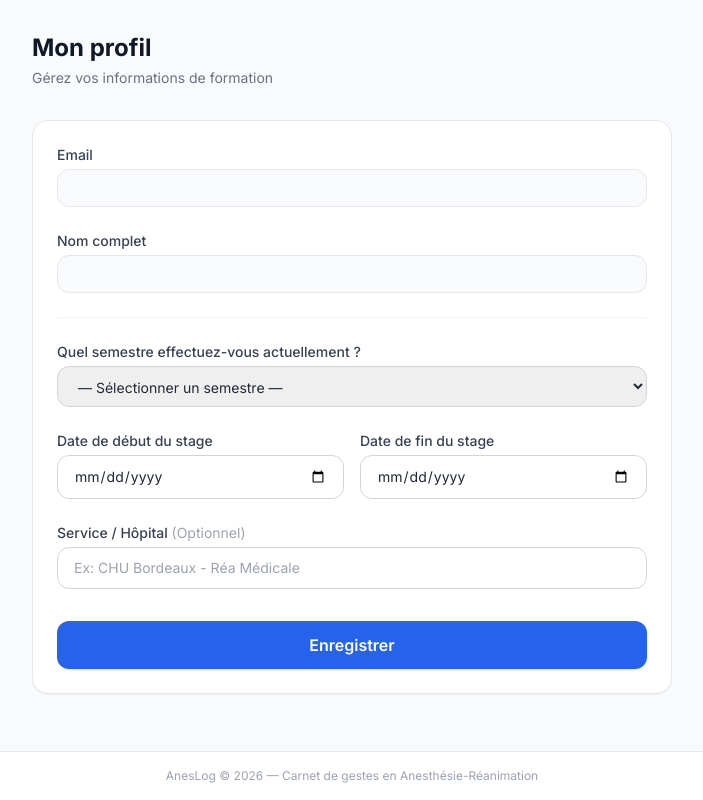
After one commit to SachaRozencwajg/AnesLog, a FastAPI app: template app/templates/profile.html in a window 1280 px wide. The commit adds this page. Shown: the whole page, without its empty margins (288-991 px from the left). Run offline with FastAPI, Linux system fonts and the light colour scheme; the template is opened without the code that fills it, so the values that code supplies are empty; some libraries are stand-ins or nearby versions.

Commit message:
feat: user profile with semester tracking
- models: added semester, start_date, end_date, institution to User
- routes: added /profil (get/post) for managing user details
- templates: added profile.html, updated base.html (nav), dashboard.html (banner)
- migration: added startup schema check in main.py for SQLite

```diff
--- a/app/main.py
+++ b/app/main.py
@@ -14,17 +14,59 @@ from app.models import User, UserRole
 # Create tables on startup
 Base.metadata.create_all(bind=engine)
 
+# Run simple migration for new columns (SQLite specific)
+import sqlite3
+import os
+
+def run_migrations():
+    """Add columns to users table for profile features."""
+    # Only run for SQLite
+    db_url = os.getenv("DATABASE_URL", "sqlite:///./aneslog.db")
+    if "sqlite" not in db_url:
+        return
+
+    db_path = db_url.replace("sqlite:///", "").replace("./", "")
+    if not os.path.exists(db_path):
+        return
+
+    try:
+        conn = sqlite3.connect(db_path)
+        cursor = conn.cursor()
+
+        columns = [
+            ("semester", "INTEGER"),
+            ("start_date", "DATETIME"),
+            ("end_date", "DATETIME"),
+            ("institution", "VARCHAR(255)")
+        ]
+
+        for col_name, col_type in columns:
+            try:
+                cursor.execute(f"ALTER TABLE users ADD COLUMN {col_name} {col_type}")
+                print(f"Migration: Added column {col_name}")
+            except sqlite3.OperationalError as e:
+                # Ignore "duplicate column name" error
+                pass
+
+        conn.commit()
+        conn.close()
+    except Exception as e:
+        print(f"Migration warning: {e}")
+
+run_migrations()
+
 app = FastAPI(title="AnesLog", description="Carnet de gestes en Anesthésie-Réanimation")
 
 # Mount static files
 app.mount("/static", StaticFiles(directory="app/static"), name="static")
 
 # Import and register route modules
-from app.routes import auth_routes, resident_routes, senior_routes
+from app.routes import auth_routes, resident_routes, senior_routes, profile_routes
 
 app.include_router(auth_routes.router)
 app.include_router(resident_routes.router)
 app.include_router(senior_routes.router)
+app.include_router(profile_routes.router)
 
 
 @app.get("/")
--- a/app/templates/base.html
+++ b/app/templates/base.html
@@ -1,5 +1,6 @@
 <!DOCTYPE html>
 <html lang="fr">
+
 <head>
     <meta charset="UTF-8">
     <meta name="viewport" content="width=device-width, initial-scale=1.0">
@@ -38,6 +39,7 @@
 
     <link rel="stylesheet" href="/static/css/custom.css">
 </head>
+
 <body class="bg-surface-50 font-sans text-gray-800 min-h-screen flex flex-col">
 
     <!-- Navigation -->
@@ -47,9 +49,11 @@
             <div class="flex items-center justify-between h-16">
                 <!-- Logo -->
                 <a href="/" class="flex items-center gap-2">
-                    <div class="w-8 h-8 bg-gradient-to-br from-primary-500 to-medical-accent rounded-lg flex items-center justify-center">
+                    <div
+                        class="w-8 h-8 bg-gradient-to-br from-primary-500 to-medical-accent rounded-lg flex items-center justify-center">
                         <svg class="w-5 h-5 text-white" fill="none" stroke="currentColor" viewBox="0 0 24 24">
-                            <path stroke-linecap="round" stroke-linejoin="round" stroke-width="2" d="M9 12h6m-6 4h6m2 5H7a2 2 0 01-2-2V5a2 2 0 012-2h5.586a1 1 0 01.707.293l5.414 5.414a1 1 0 01.293.707V19a2 2 0 01-2 2z"/>
+                            <path stroke-linecap="round" stroke-linejoin="round" stroke-width="2"
+                                d="M9 12h6m-6 4h6m2 5H7a2 2 0 01-2-2V5a2 2 0 012-2h5.586a1 1 0 01.707.293l5.414 5.414a1 1 0 01.293.707V19a2 2 0 01-2 2z" />
                         </svg>
                     </div>
                     <span class="text-lg font-bold text-primary-900">AnesLog</span>
@@ -58,27 +62,50 @@
                 <!-- Nav links -->
                 <div class="flex items-center gap-1 sm:gap-3">
                     {% if user.role.value == 'resident' %}
-                    <a href="/tableau-de-bord" class="nav-link px-3 py-2 rounded-lg text-sm font-medium text-gray-600 hover:text-primary-600 hover:bg-primary-50 transition-all">
+                    <a href="/tableau-de-bord"
+                        class="nav-link px-3 py-2 rounded-lg text-sm font-medium text-gray-600 hover:text-primary-600 hover:bg-primary-50 transition-all">
                         Tableau de bord
                     </a>
-                    <a href="/mon-carnet" class="nav-link px-3 py-2 rounded-lg text-sm font-medium text-gray-600 hover:text-primary-600 hover:bg-primary-50 transition-all">
+                    <a href="/mon-carnet"
+                        class="nav-link px-3 py-2 rounded-lg text-sm font-medium text-gray-600 hover:text-primary-600 hover:bg-primary-50 transition-all">
                         Mon carnet
                     </a>
                     {% else %}
-                    <a href="/equipe" class="nav-link px-3 py-2 rounded-lg text-sm font-medium text-gray-600 hover:text-primary-600 hover:bg-primary-50 transition-all">
+                    <a href="/equipe"
+                        class="nav-link px-3 py-2 rounded-lg text-sm font-medium text-gray-600 hover:text-primary-600 hover:bg-primary-50 transition-all">
                         Équipe
                     </a>
                     {% endif %}
 
                     <!-- User menu -->
-                    <div class="flex items-center gap-2 ml-2 pl-3 border-l border-surface-200">
-                        <div class="hidden sm:block text-right">
+                    <!-- User menu -->
+                    <div class="flex items-center gap-1 sm:gap-2 ml-2 pl-3 border-l border-surface-200">
+                        <div class="hidden sm:block text-right mr-1">
                             <p class="text-sm font-medium text-gray-700">{{ user.full_name }}</p>
-                            <p class="text-xs text-gray-400">{{ 'Senior' if user.role.value == 'senior' else 'Interne' }}</p>
+                            <p class="text-xs text-gray-400">
+                                {% if user.role.value == 'resident' and user.semester %}
+                                S{{ user.semester }} · Interne
+                                {% else %}
+                                {{ 'Senior' if user.role.value == 'senior' else 'Interne' }}
+                                {% endif %}
+                            </p>
                         </div>
-                        <a href="/deconnexion" class="p-2 text-gray-400 hover:text-red-500 rounded-lg hover:bg-red-50 transition-all" title="Déconnexion">
+
+                        <a href="/profil"
+                            class="p-2 text-gray-400 hover:text-primary-600 rounded-lg hover:bg-primary-50 transition-all"
+                            title="Mon profil">
                             <svg class="w-5 h-5" fill="none" stroke="currentColor" viewBox="0 0 24 24">
-                                <path stroke-linecap="round" stroke-linejoin="round" stroke-width="2" d="M17 16l4-4m0 0l-4-4m4 4H7m6 4v1a3 3 0 01-3 3H6a3 3 0 01-3-3V7a3 3 0 013-3h4a3 3 0 013 3v1"/>
+                                <path stroke-linecap="round" stroke-linejoin="round" stroke-width="2"
+                                    d="M16 7a4 4 0 11-8 0 4 4 0 018 0zM12 14a7 7 0 00-7 7h14a7 7 0 00-7-7z" />
+                            </svg>
+                        </a>
+
+                        <a href="/deconnexion"
+                            class="p-2 text-gray-400 hover:text-red-500 rounded-lg hover:bg-red-50 transition-all"
+                            title="Déconnexion">
+                            <svg class="w-5 h-5" fill="none" stroke="currentColor" viewBox="0 0 24 24">
+                                <path stroke-linecap="round" stroke-linejoin="round" stroke-width="2"
+                                    d="M17 16l4-4m0 0l-4-4m4 4H7m6 4v1a3 3 0 01-3 3H6a3 3 0 01-3-3V7a3 3 0 013-3h4a3 3 0 013 3v1" />
                             </svg>
                         </a>
                     </div>
@@ -102,4 +129,5 @@
 
     {% block scripts %}{% endblock %}
 </body>
+
 </html>
--- /dev/null
+++ b/app/templates/profile.html
@@ -0,0 +1,101 @@
+{% extends "base.html" %}
+{% block title %}Mon profil — AnesLog{% endblock %}
+
+{% block content %}
+<div class="max-w-2xl mx-auto px-4 py-8">
+
+    <div class="mb-8">
+        <h1 class="text-2xl font-bold text-gray-900">Mon profil</h1>
+        <p class="text-sm text-gray-500 mt-1">Gérez vos informations de formation</p>
+    </div>
+
+    {% if success %}
+    <div class="mb-6 p-4 bg-green-50 border border-green-200 rounded-xl flex items-start gap-3">
+        <svg class="w-5 h-5 text-green-500 mt-0.5" fill="none" stroke="currentColor" viewBox="0 0 24 24">
+            <path stroke-linecap="round" stroke-linejoin="round" stroke-width="2" d="M5 13l4 4L19 7" />
+        </svg>
+        <p class="text-sm text-green-700">{{ success }}</p>
+    </div>
+    {% endif %}
+
+    {% if error %}
+    <div class="mb-6 p-4 bg-red-50 border border-red-200 rounded-xl flex items-start gap-3">
+        <svg class="w-5 h-5 text-red-500 mt-0.5" fill="none" stroke="currentColor" viewBox="0 0 24 24">
+            <path stroke-linecap="round" stroke-linejoin="round" stroke-width="2"
+                d="M12 8v4m0 4h.01M21 12a9 9 0 11-18 0 9 9 0 0118 0z" />
+        </svg>
+        <p class="text-sm text-red-700">{{ error }}</p>
+    </div>
+    {% endif %}
+
+    <div class="bg-white rounded-2xl border border-gray-200 shadow-sm overflow-hidden">
+        <form method="post" action="/profil" class="p-6 space-y-6">
+
+            <!-- Email (Read-only) -->
+            <div>
+                <label class="block text-sm font-medium text-gray-700 mb-1">Email</label>
+                <input type="text" value="{{ user.email }}" disabled
+                    class="w-full px-4 py-2 rounded-xl border border-gray-200 bg-gray-50 text-gray-500 text-sm">
+            </div>
+
+            <!-- Full Name (Read-only for now, arguably could be editable) -->
+            <div>
+                <label class="block text-sm font-medium text-gray-700 mb-1">Nom complet</label>
+                <input type="text" value="{{ user.full_name }}" disabled
+                    class="w-full px-4 py-2 rounded-xl border border-gray-200 bg-gray-50 text-gray-500 text-sm">
+            </div>
+
+            <hr class="border-gray-100">
+
+            <!-- Semester -->
+            <div>
+                <label class="block text-sm font-medium text-gray-700 mb-1">Quel semestre effectuez-vous actuellement
+                    ?</label>
+                <select name="semester" required
+                    class="w-full px-4 py-2.5 rounded-xl border border-gray-300 focus:outline-none focus:ring-2 focus:ring-primary-500 focus:border-transparent text-sm">
+                    <option value="">— Sélectionner un semestre —</option>
+                    {% for i in semesters %}
+                    <option value="{{ i }}" {% if user.semester==i %}selected{% endif %}>Semestre {{ i }}</option>
+                    {% endfor %}
+                </select>
+            </div>
+
+            <div class="grid grid-cols-1 sm:grid-cols-2 gap-4">
+                <!-- Start Date -->
+                <div>
+                    <label class="block text-sm font-medium text-gray-700 mb-1">Date de début du stage</label>
+                    <input type="date" name="start_date" required
+                        value="{{ user.start_date.strftime('%Y-%m-%d') if user.start_date else '' }}"
+                        class="w-full px-4 py-2.5 rounded-xl border border-gray-300 focus:outline-none focus:ring-2 focus:ring-primary-500 focus:border-transparent text-sm">
+                </div>
+
+                <!-- End Date -->
+                <div>
+                    <label class="block text-sm font-medium text-gray-700 mb-1">Date de fin du stage</label>
+                    <input type="date" name="end_date" required
+                        value="{{ user.end_date.strftime('%Y-%m-%d') if user.end_date else '' }}"
+                        class="w-full px-4 py-2.5 rounded-xl border border-gray-300 focus:outline-none focus:ring-2 focus:ring-primary-500 focus:border-transparent text-sm">
+                </div>
+            </div>
+
+            <!-- Institution -->
+            <div>
+                <label class="block text-sm font-medium text-gray-700 mb-1">Service / Hôpital <span
+                        class="text-gray-400 font-normal">(Optionnel)</span></label>
+                <input type="text" name="institution" placeholder="Ex: CHU Bordeaux - Réa Médicale"
+                    value="{{ user.institution if user.institution else '' }}"
+                    class="w-full px-4 py-2.5 rounded-xl border border-gray-300 focus:outline-none focus:ring-2 focus:ring-primary-500 focus:border-transparent text-sm">
+            </div>
+
+            <!-- Submit -->
+            <div class="pt-2">
+                <button type="submit"
+                    class="w-full py-3 px-4 bg-primary-600 text-white font-semibold rounded-xl hover:bg-primary-700 focus:outline-none focus:ring-2 focus:ring-primary-500 focus:ring-offset-2 transition-all shadow-sm">
+                    Enregistrer
+                </button>
+            </div>
+
+        </form>
+    </div>
+</div>
+{% endblock %}
```
Also changed, not shown: app/models.py (+7 -0 lines), app/routes/profile_routes.py (added, +85 -0 lines), app/templates/dashboard.html (+24 -0 lines), migrate_db.py (added, +30 -0 lines).
